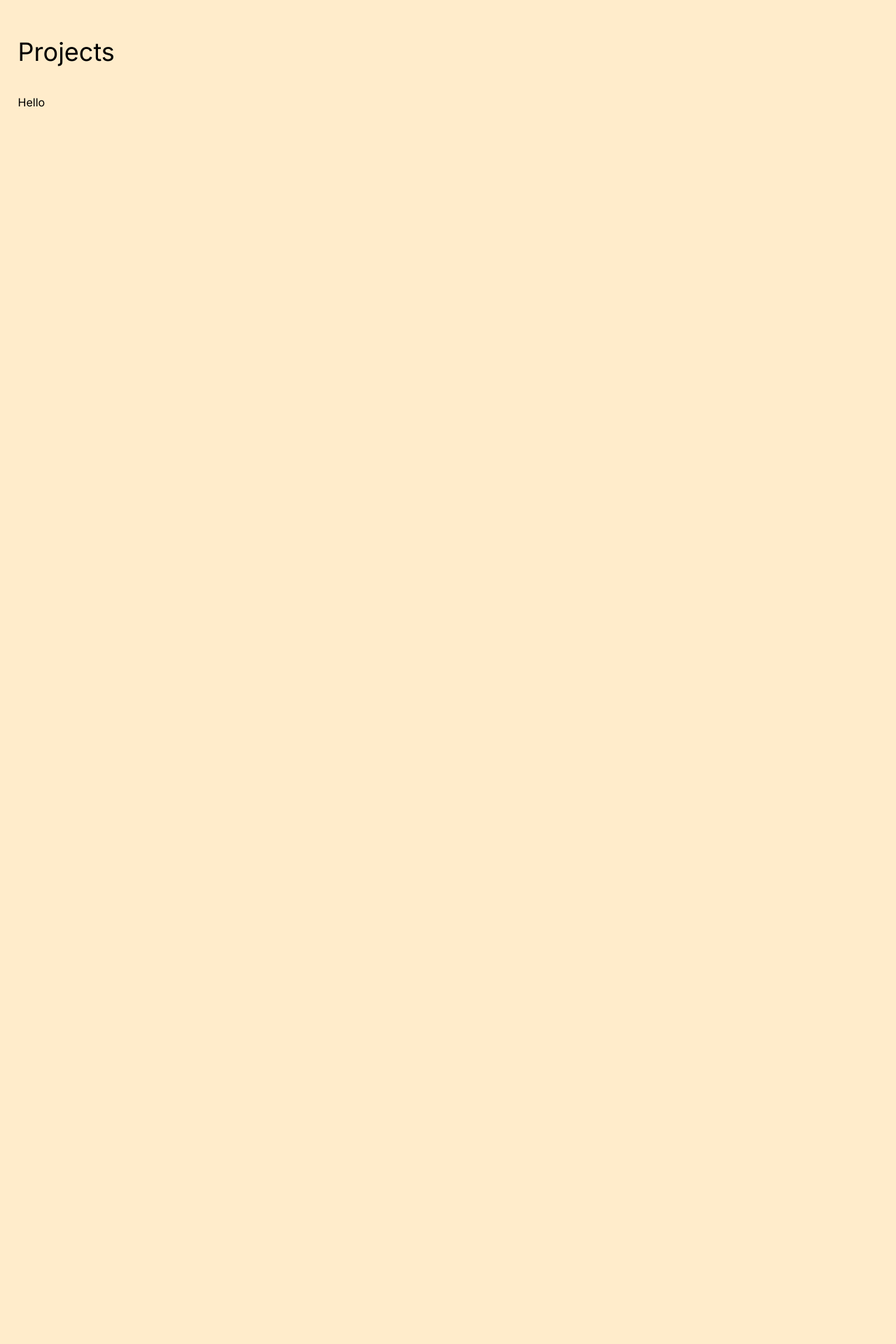
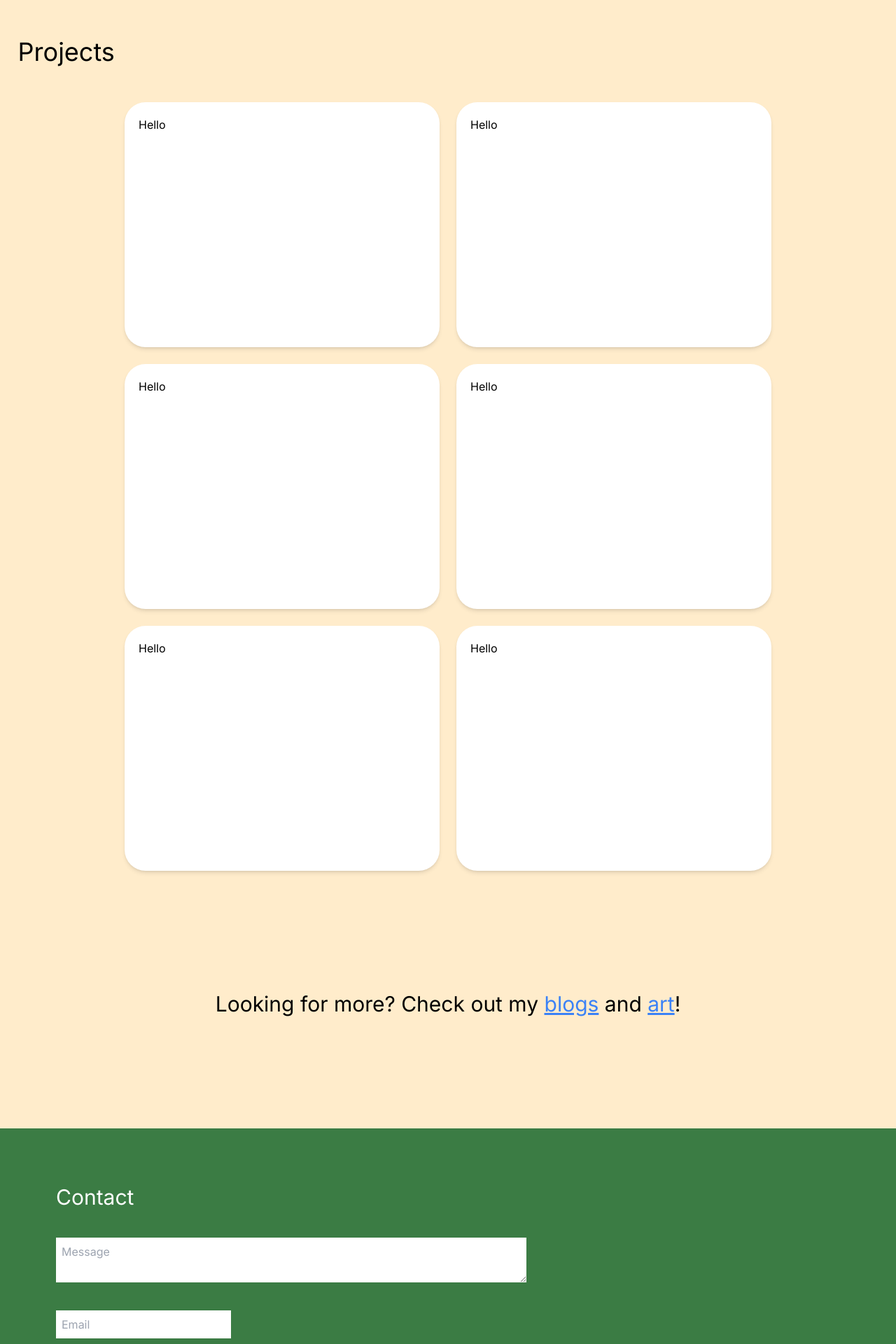
Before and after one commit to EvanA4/HomePages, a Next.js app in the folder client/: page / in a window 1280 px wide. Shown: the part 1460-3380 px from the top of the page at 70% size. Built offline with nearby package versions, Linux system fonts and the light colour scheme.

Commit message:
added projects and contact template

```diff
--- /dev/null
+++ b/client/app/components/contact.tsx
@@ -0,0 +1,14 @@
+import React from 'react'
+
+const Contact = () => {
+  return (
+    <div className='bg-[#3b7c44] p-20'>
+      <p className='text-white text-3xl mb-10'>Contact</p>
+      <textarea name="Messaeg" id="1" placeholder='Message' className='h-[20%] w-[60%] p-2 block mb-10'></textarea>
+      <input type="text" placeholder='Email' className='p-2 block mb-10'/>
+      <button className='bg-green-900 px-4 py-3 rounded-md text-white'>Submit</button>
+    </div>
+  )
+}
+
+export default Contact
--- a/client/app/components/experience.tsx
+++ b/client/app/components/experience.tsx
@@ -17,8 +17,8 @@ const Experience = () => {
       spaceBetween={50}
       slidesPerView={4}
       navigation
-      onSwiper={(swiper) => console.log(swiper)}
-      onSlideChange={() => console.log('slide change')}
+      onSwiper={(swiper) => {}}
+      onSlideChange={() => {}}
     >
       <SwiperSlide><ExpSlide/></SwiperSlide>
       <SwiperSlide><ExpSlide/></SwiperSlide>
--- /dev/null
+++ b/client/app/components/projSlide.tsx
@@ -0,0 +1,13 @@
+import React from 'react'
+
+const ProjSlide = () => {
+  return (
+    <div className='h-fit p-3'>
+        <div className='w-[450px] h-[350px] bg-[#ffffff] rounded-[30px] shadow-md p-5'>
+            Hello
+        </div>
+    </div>
+  )
+}
+
+export default ProjSlide
--- a/client/app/components/projects.tsx
+++ b/client/app/components/projects.tsx
@@ -1,11 +1,23 @@
 import React from 'react'
+import ProjSlide from './projSlide'
 
 const Projects = () => {
-  return (
-    <div>
-      Hello
-    </div>
-  )
+    return (
+        <div className='flex flex-col items-center'>
+            <div className='flex'>
+                <ProjSlide/>
+                <ProjSlide/>
+            </div>
+            <div className='flex'>
+                <ProjSlide/>
+                <ProjSlide/>
+            </div>
+            <div className='flex'>
+                <ProjSlide/>
+                <ProjSlide/>
+            </div>
+        </div>
+    )
 }
 
 export default Projects
--- a/client/app/page.tsx
+++ b/client/app/page.tsx
@@ -2,11 +2,12 @@ import Greeting from './components/greeting'
 import Nav from './components/nav'
 import Experience from './components/experience'
 import Projects from './components/projects'
+import Contact from './components/contact'
 
 
 export default function Home() {
   return (
-    <div className='h-[5000px] bg-[#ffeccb]'>
+    <div className='bg-[#ffeccb]'>
       <Nav/>
       <Greeting/>
 
@@ -19,6 +20,15 @@ export default function Home() {
         <p className='text-black text-4xl mb-10'>Projects</p>
         <Projects/>
       </div>
+
+      <div className='flex justify-center mb-[20vh]'>
+        <p className='text-black text-3xl'>
+          Looking for more? Check out my <a href="blogs" className='text-blue-500'><u>blogs</u></a> and
+           <a href="blogs" className='text-blue-500'> <u>art</u></a>!
+        </p>
+      </div>
+
+      <Contact/>
     </div>
   );
 }
```
